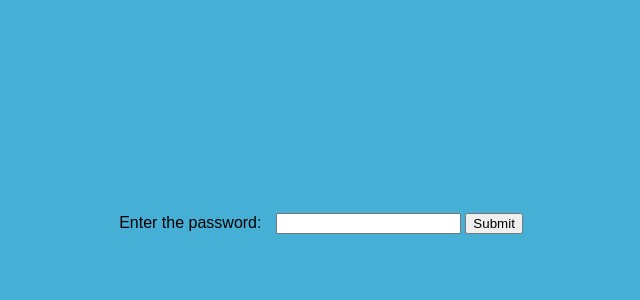
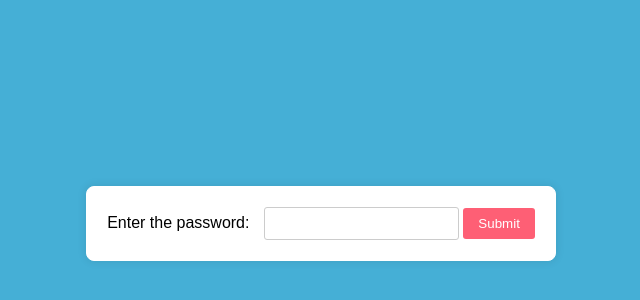
Before and after one commit to MusaeM/eventify, a plain HTML site: page index.html in a window 1280 px wide. Shown: the part 202-502 px from the top of the page, without its empty margins (319-959 px from the left). Drawn offline with Linux system fonts and the light colour scheme.

Commit message:
Update main.css

```diff
--- a/main.css
+++ b/main.css
@@ -1,11 +1,36 @@
 #passwordPrompt {
     text-align: center;
     margin-top: 50px;
+    border: 1px solid #fff; /* White border */
+    border-radius: 8px; /* Rounded corners */
+    padding: 20px; /* Add some padding */
+    background-color: #fff; /* White background */
+    box-shadow: 0 0 10px rgba(0, 0, 0, 0.1); /* Box shadow for a subtle effect */
 }
 
 #passwordPrompt label {
     margin-right: 10px;
 }
+
+#passwordPrompt input {
+    padding: 8px;
+    border: 1px solid #ccc; /* Light gray border for the input field */
+    border-radius: 3px; /* Rounded corners for the input field */
+}
+
+#passwordPrompt button {
+    padding: 8px 15px;
+    background-color: #fe5f75;
+    color: #fff;
+    border: none;
+    cursor: pointer;
+    border-radius: 3px;
+}
+
+#passwordPrompt button:hover {
+    background-color: #d64558;
+}
+
 
 body {
     font-family: 'Arial', sans-serif;
```
